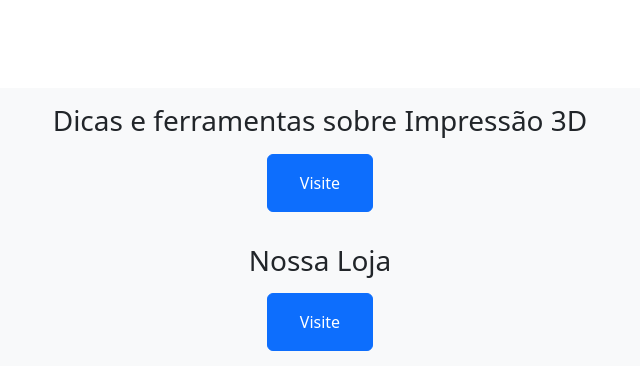
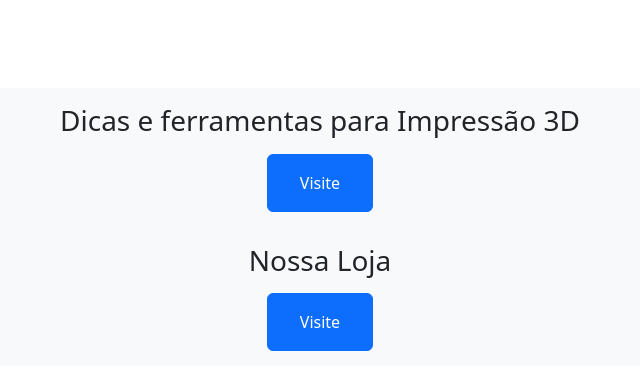
Before and after one commit to Db3center/Db3site, a Python web app: template templates/impressao3d.html in a window 1280 px wide. Shown: the part 2020-2386 px from the top of the page, without its empty margins (320-960 px from the left). Run offline with Jinja, Linux system fonts and the light colour scheme; the template is opened without the code that fills it, so the values that code supplies are empty.

Commit message:
Update impressao3d.html

```diff
--- a/templates/impressao3d.html
+++ b/templates/impressao3d.html
@@ -161,7 +161,7 @@
     </section>
     <section id="contato" class="py-3 bg-light">
     <div class="container">
-        <h3 class="text-center mb-3">Dicas e ferramentas sobre Impressão 3D</h3>
+        <h3 class="text-center mb-3">Dicas e ferramentas para Impressão 3D</h3>
         <div class="text-center">  <!-- Adiciona um div para centralizar o botão -->
            <a href="https://db33d.lojavirtualnuvem.com.br/blog" target="_blank" class="btn btn-primary">Visite</a>
         </div>
```
